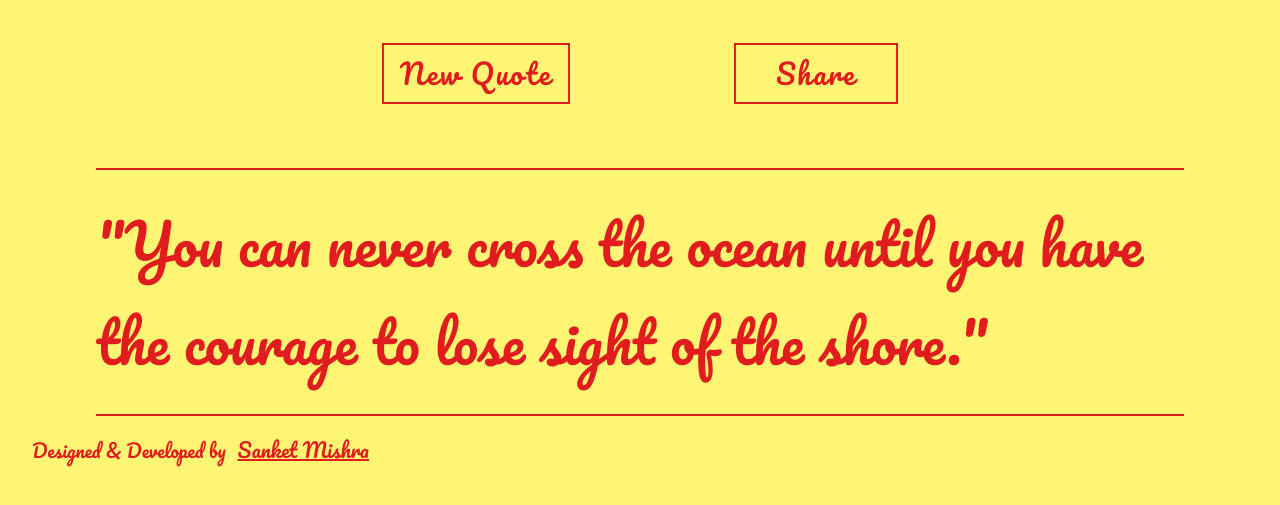
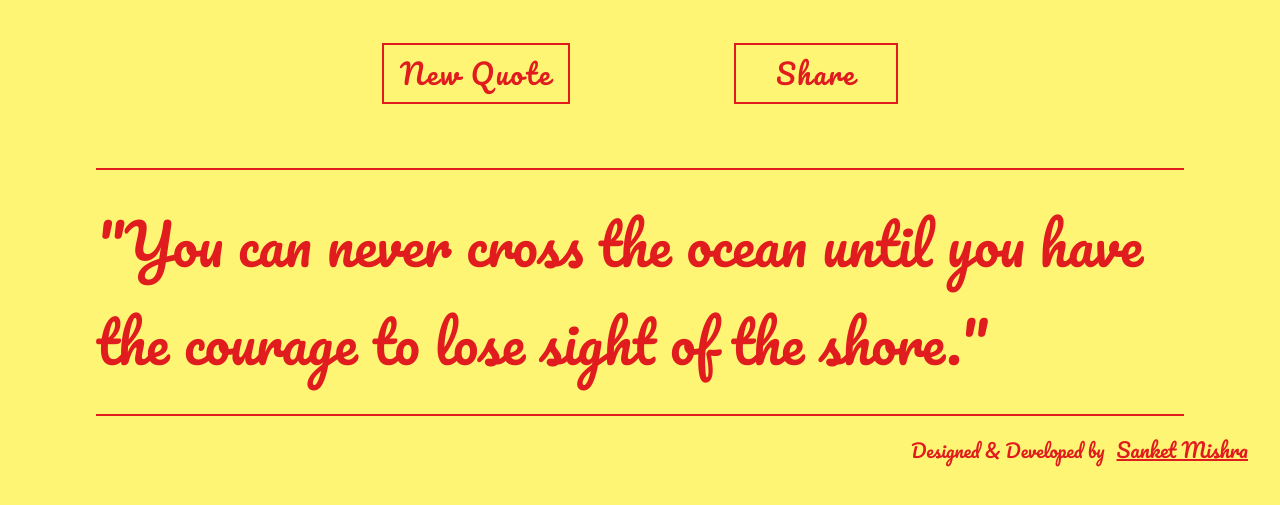
Before and after one commit to sanket0896/QuoteR, a plain HTML site: page index.html in a window 1280 px wide. Shown: the part 101-606 px from the top of the page. Drawn offline with Linux system fonts and the light colour scheme.

Commit message:
Updated CSS to make footer to right of screen
The footer text will now always remain to right of screen(after the quote).

```diff
--- a/css/styles.css
+++ b/css/styles.css
@@ -96,7 +96,8 @@ body{
 }
 
 #footer{
-  position: relative;
+  position: fixed;
+  right: 0;
   padding: 1rem 2rem;
   color: #000;
   font-size: 1.15rem;
```
